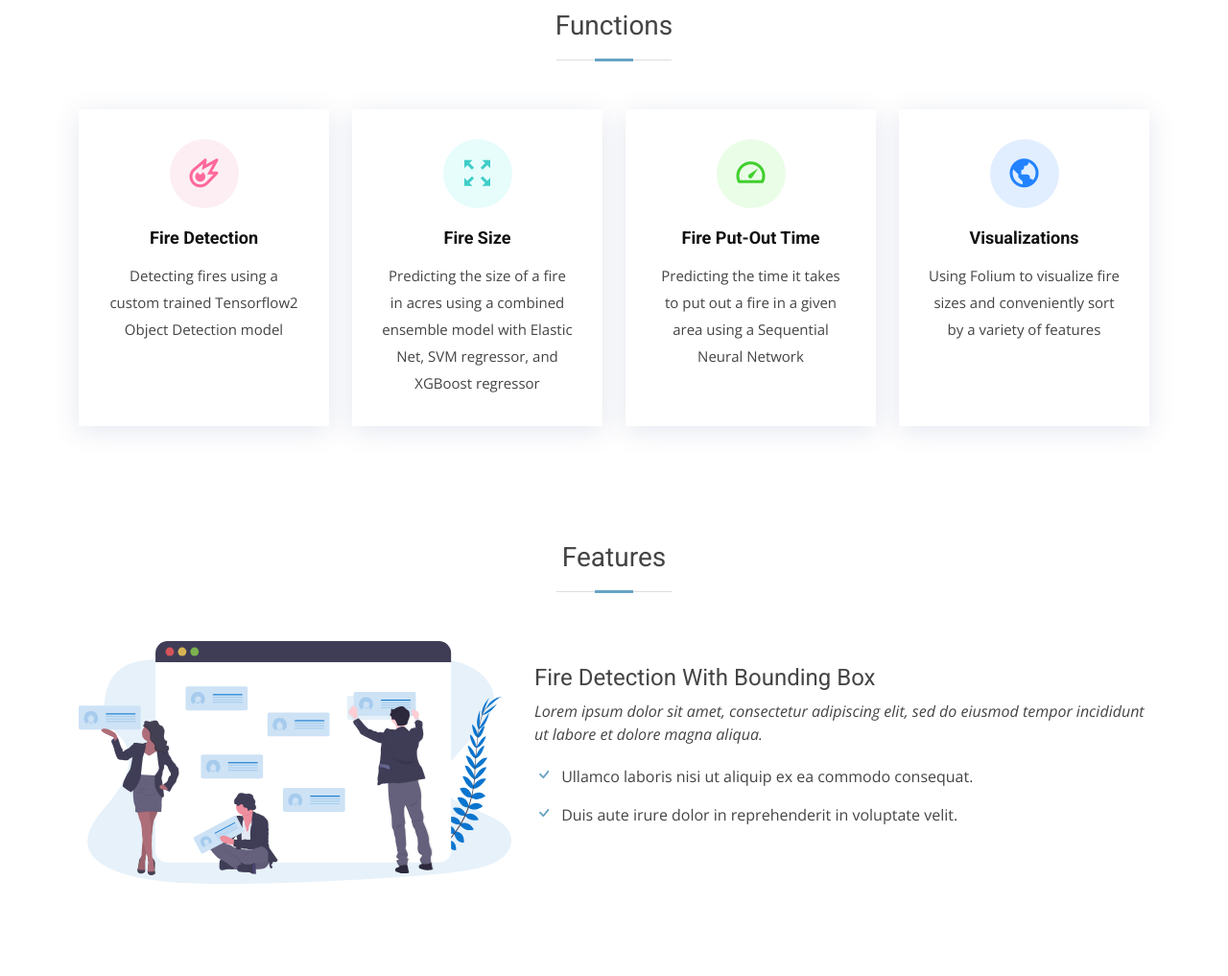
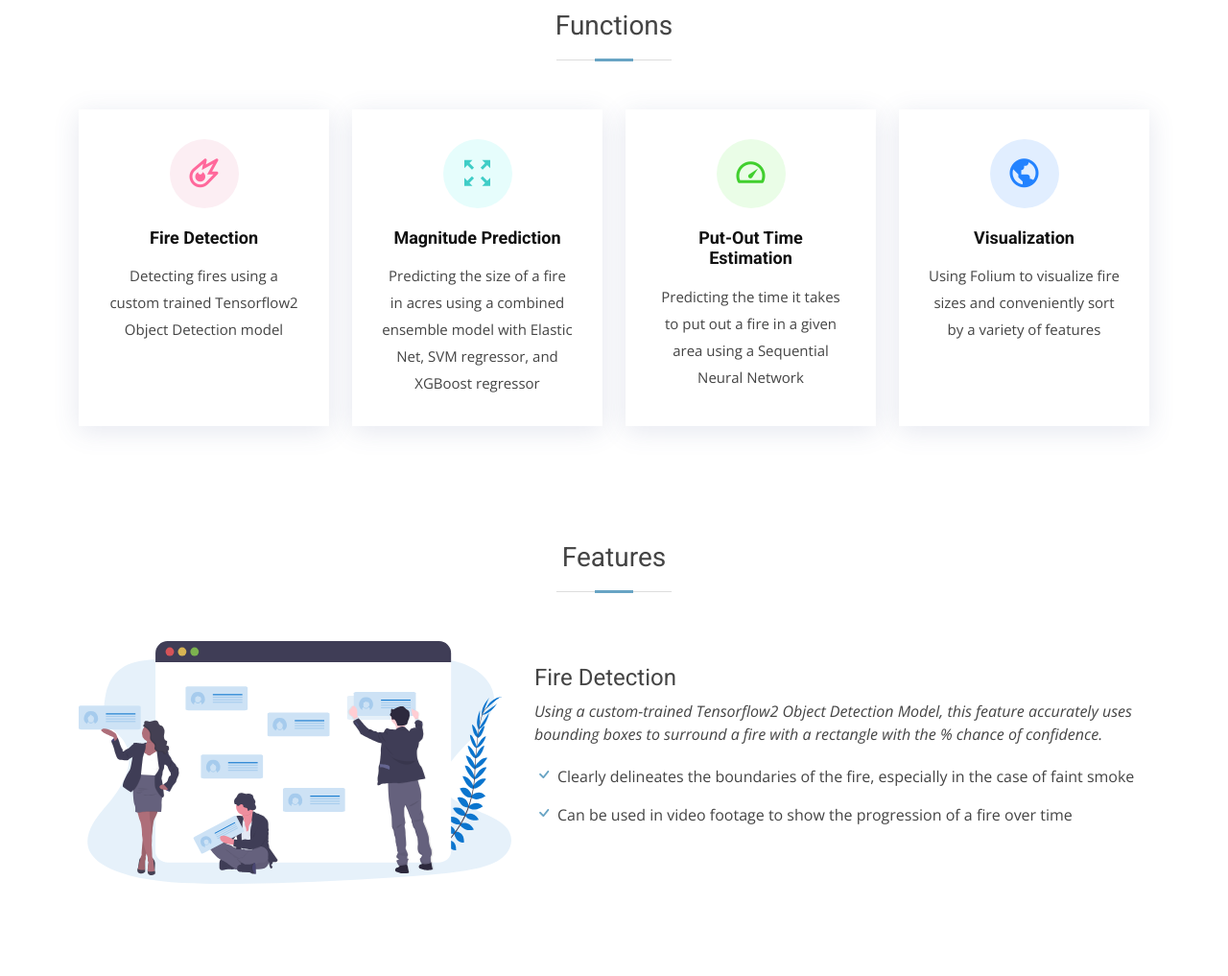
Before and after one commit to TeamDeltaHacks/WildfiresAI, a Flask app: page / in a window 1280 px wide. Shown: the part 1869-2886 px from the top of the page at 96% size. Run offline with Flask 2, Linux system fonts and the light colour scheme; some libraries are stand-ins or nearby versions.

Commit message:
Fire Detection Decriptions

```diff
--- a/templates/index.html
+++ b/templates/index.html
@@ -165,7 +165,7 @@
           <div class="col-md-6 col-lg-3 d-flex align-items-stretch" data-aos="fade-up" data-aos-delay="100">
             <div class="icon-box icon-box-cyan">
               <div class="icon"><i class="bx bx-expand"></i></div>
-              <h4 class="title"><a href="">Fire Size</a></h4>
+              <h4 class="title"><a href="">Magnitude Prediction</a></h4>
               <p class="description">Predicting the size of a fire in acres using a combined ensemble model with Elastic
                 Net, SVM regressor, and XGBoost regressor</p>
             </div>
@@ -174,7 +174,7 @@
           <div class="col-md-6 col-lg-3 d-flex align-items-stretch" data-aos="fade-up" data-aos-delay="200">
             <div class="icon-box icon-box-green">
               <div class="icon"><i class="bx bx-tachometer"></i></div>
-              <h4 class="title"><a href="">Fire Put-Out Time</a></h4>
+              <h4 class="title"><a href="">Put-Out Time Estimation</a></h4>
               <p class="description">Predicting the time it takes to put out a fire in a given area using a Sequential
                 Neural Network
               </p>
@@ -184,7 +184,7 @@
           <div class="col-md-6 col-lg-3 d-flex align-items-stretch" data-aos="fade-up" data-aos-delay="200">
             <div class="icon-box icon-box-blue">
               <div class="icon"><i class="bx bx-world"></i></div>
-              <h4 class="title"><a href="">Visualizations</a></h4>
+              <h4 class="title"><a href="">Visualization</a></h4>
               <p class="description">Using Folium to visualize fire sizes and conveniently sort by a variety of features
               </p>
             </div>
@@ -210,15 +210,16 @@
             <img src="../static/assets/img/features-1.svg" class="img-fluid" alt="">
           </div>
           <div class="col-md-7 pt-4">
-            <h3>Fire Detection With Bounding Box</h3>
+            <h3>Fire Detection</h3>
             <p class="fst-italic">
-              Lorem ipsum dolor sit amet, consectetur adipiscing elit, sed do eiusmod tempor incididunt ut labore et
-              dolore
-              magna aliqua.
+              Using a custom-trained Tensorflow2 Object Detection Model, this feature accurately uses bounding boxes to
+              surround a fire with a rectangle with the % chance of confidence.
             </p>
             <ul>
-              <li><i class="bi bi-check"></i> Ullamco laboris nisi ut aliquip ex ea commodo consequat.</li>
-              <li><i class="bi bi-check"></i> Duis aute irure dolor in reprehenderit in voluptate velit.</li>
+              <li><i class="bi bi-check"></i>Clearly delineates the boundaries of the fire, especially in the case of
+                faint smoke</li>
+              <li><i class="bi bi-check"></i>Can be used in video footage to show the progression of a fire over time
+              </li>
             </ul>
           </div>
         </div>
```
